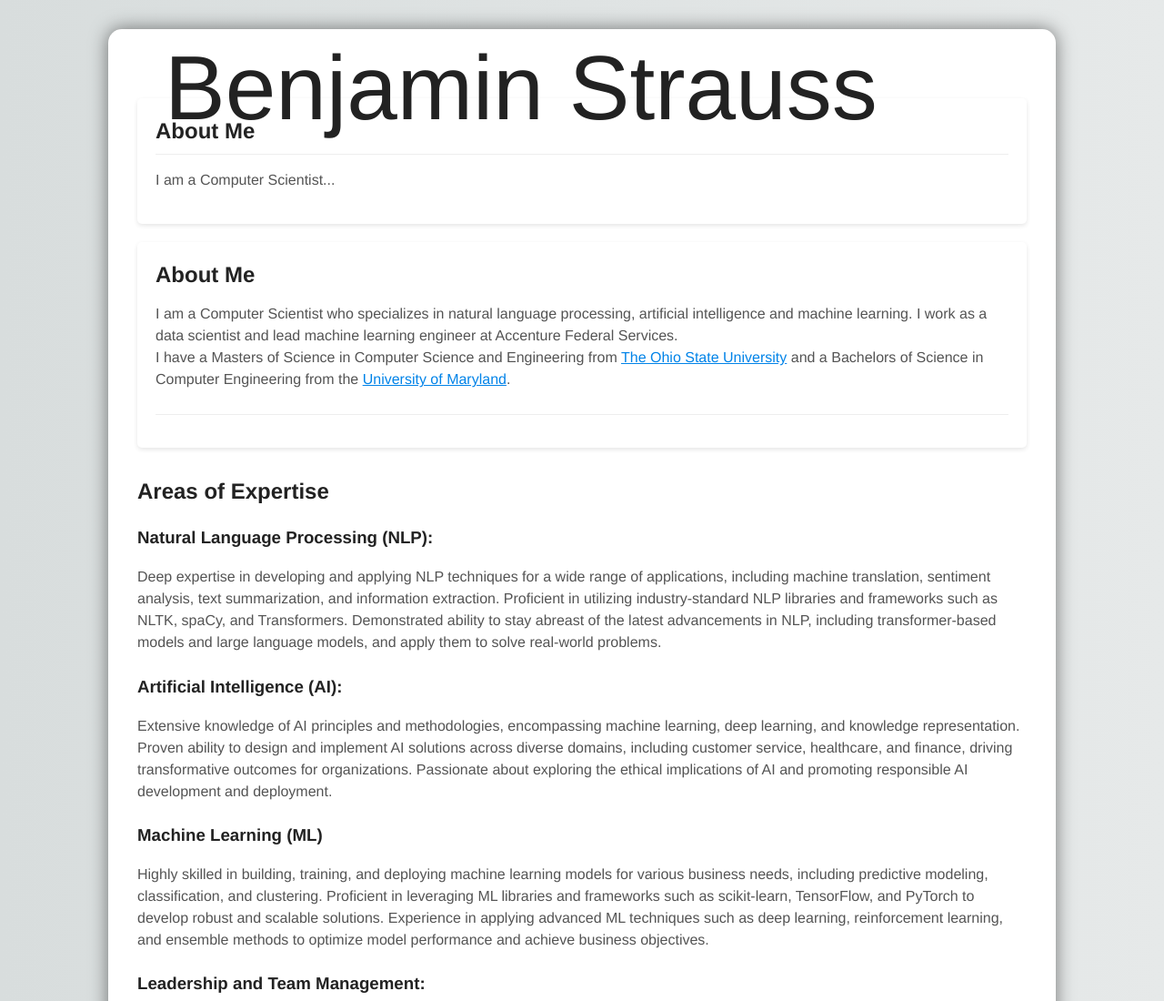
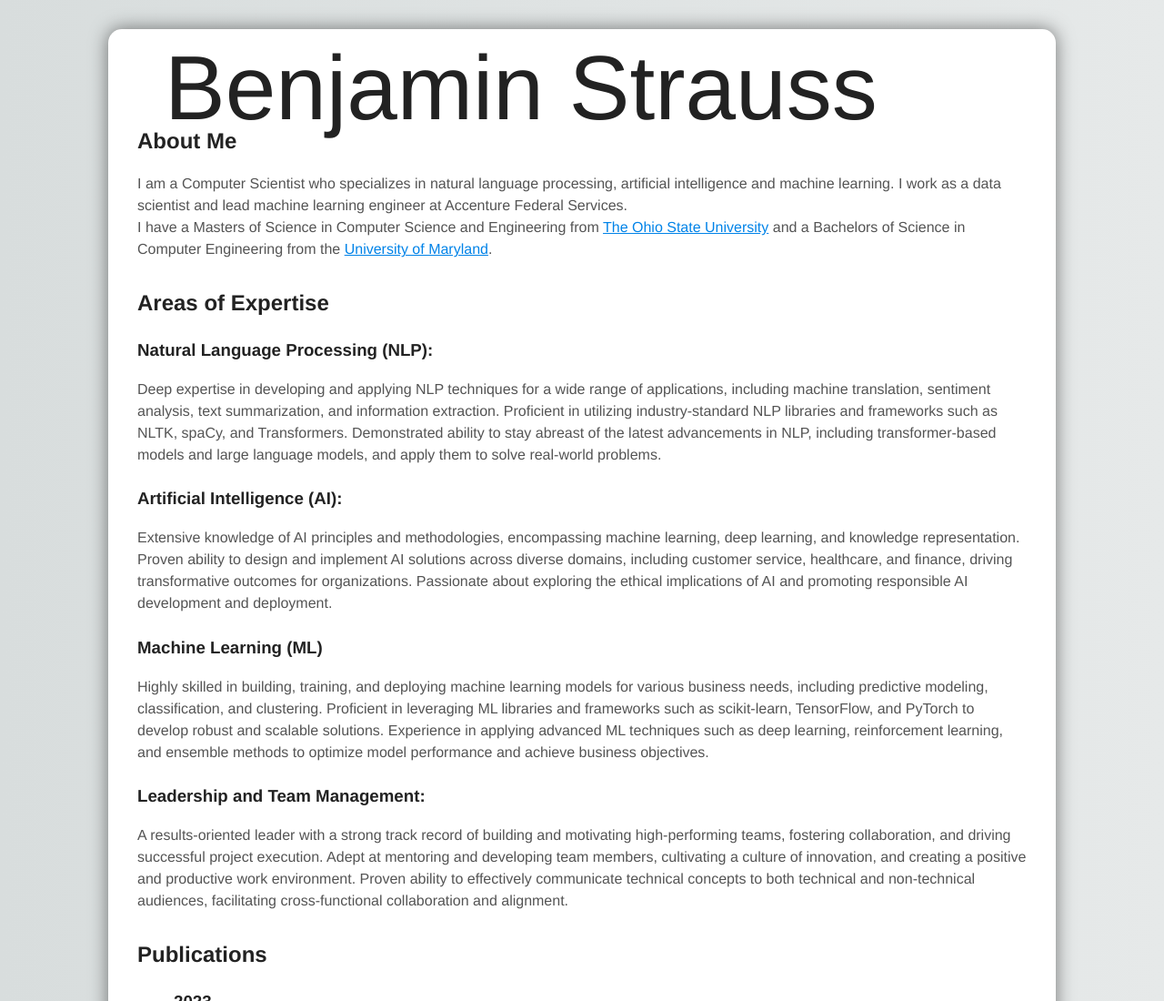
Before and after one commit to benjaminstrauss/test, a plain HTML site: page index.html in a window 1280 px wide. Shown: the top 1100 px of the page at 91% size. Drawn offline with Linux system fonts and the light colour scheme.

Commit message:
Update index.html

```diff
--- a/index.html
+++ b/index.html
@@ -1,3 +1,4 @@
+
 <!DOCTYPE html>
 <html>
 <head>
@@ -10,18 +11,6 @@
 <body>
 
   <div class="myname">Benjamin Strauss</div>
-<div class="card">
-  <div class="card-header">
-    <h2>About Me</h2>
-  </div>
-  <p>
-    I am a Computer Scientist...
-  </p>
-</div>
-
-<div class="card">
-  <div class="card-header">
-
 
   <h2>About Me</h2>
   <p>
@@ -29,12 +18,6 @@
     <br>
     I have a Masters of Science in Computer Science and Engineering from <a href="https://cse.osu.edu/">The Ohio State University</a> and a Bachelors of Science in Computer Engineering from the <a href="http://www.ece.umd.edu/">University of Maryland</a>.
   </p>
-    </div>
-  <ul>
-    </ul>
-</div>
-
-</div>
 <h2>Areas of Expertise</h2>
  <h3>Natural Language Processing (NLP):</h3> Deep expertise in developing and applying NLP techniques for a wide range of applications, including machine translation, sentiment analysis, text summarization, and information extraction. Proficient in utilizing industry-standard NLP libraries and frameworks such as NLTK, spaCy, and Transformers. Demonstrated ability to stay abreast of the latest advancements in NLP, including transformer-based models and large language models, and apply them to solve real-world problems.
  <br>
```
